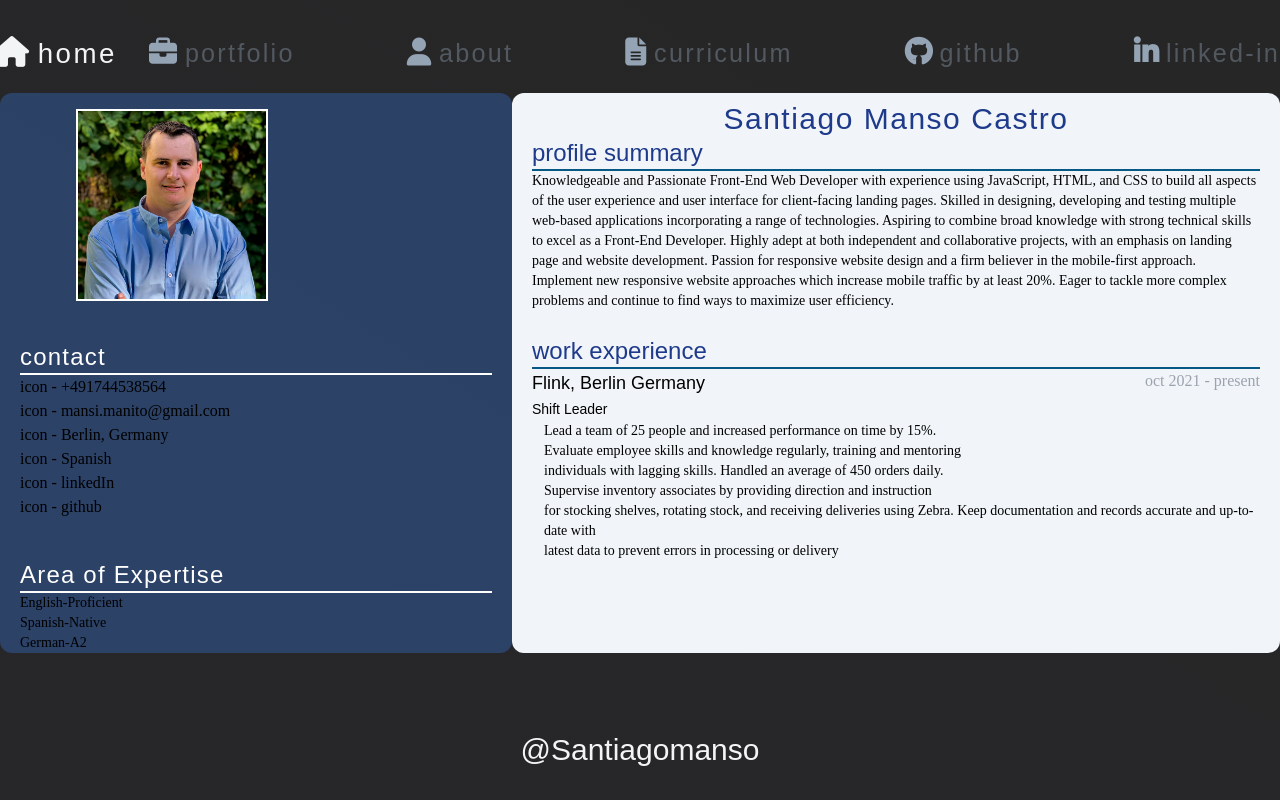
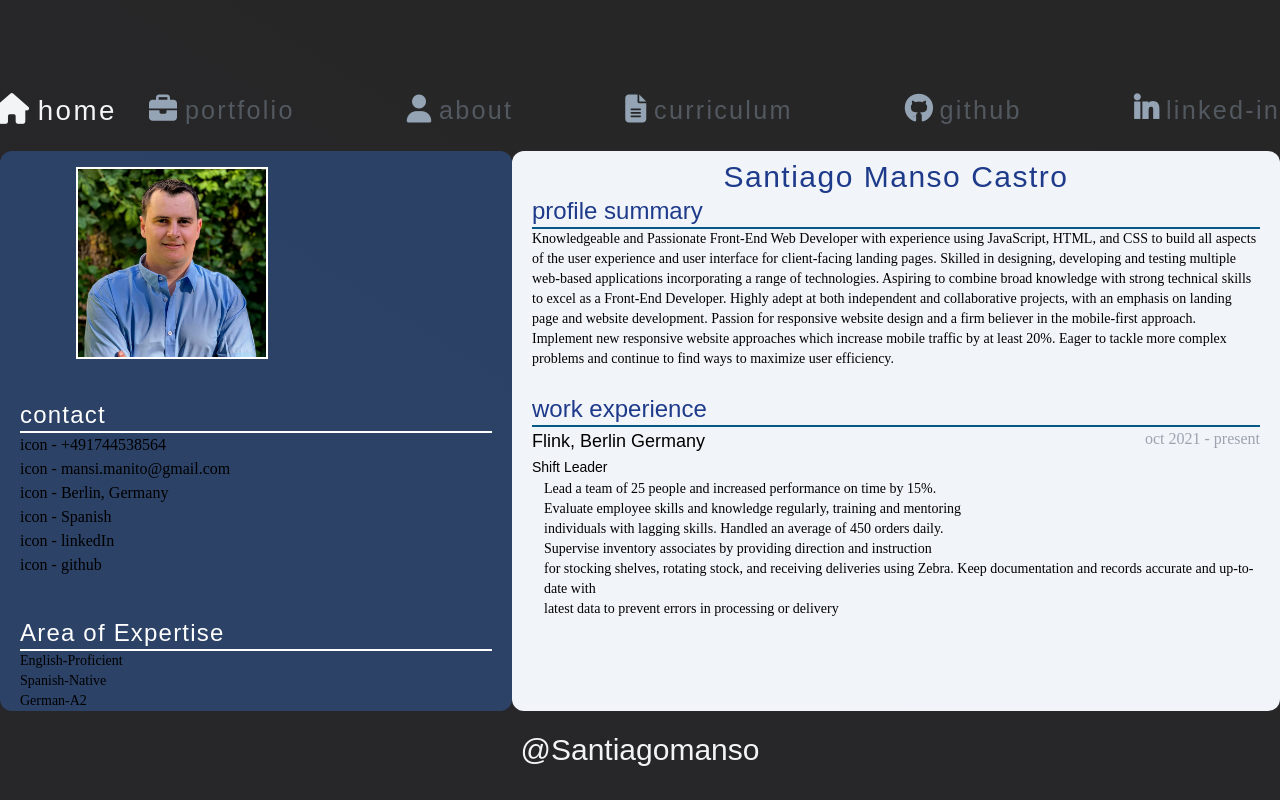
Before and after one commit to santiagomanso/santimanso.com, a React (Create React App) app: page /curriculum in a window 1280 px wide. Built offline with nearby package versions, Linux system fonts and the light colour scheme.

Commit message:
🎨 increased width of app

```diff
--- a/src/components/containers/AppContainer.tsx
+++ b/src/components/containers/AppContainer.tsx
@@ -2,8 +2,8 @@ import { WithProps } from '../../types/types'
 
 const AppContainer = ({ children }: WithProps) => {
   return (
-    <div className='h-screen bg-gradient-to-bl from-neutral-800 to-zinc-800 flex justify-center items-center '>
-      <main className='flex flex-col  h-full max-w-7xl w-full lg:py-8'>
+    <div className='h-screen bg-gradient-to-bl from-neutral-800 to-zinc-800 flex justify-center items-center overflow-y-auto overflow-x-hidden'>
+      <main className='flex flex-col h-full max-w-[85rem] lg:justify-center w-full lg:py-5'>
         {children}
       </main>
     </div>
```
